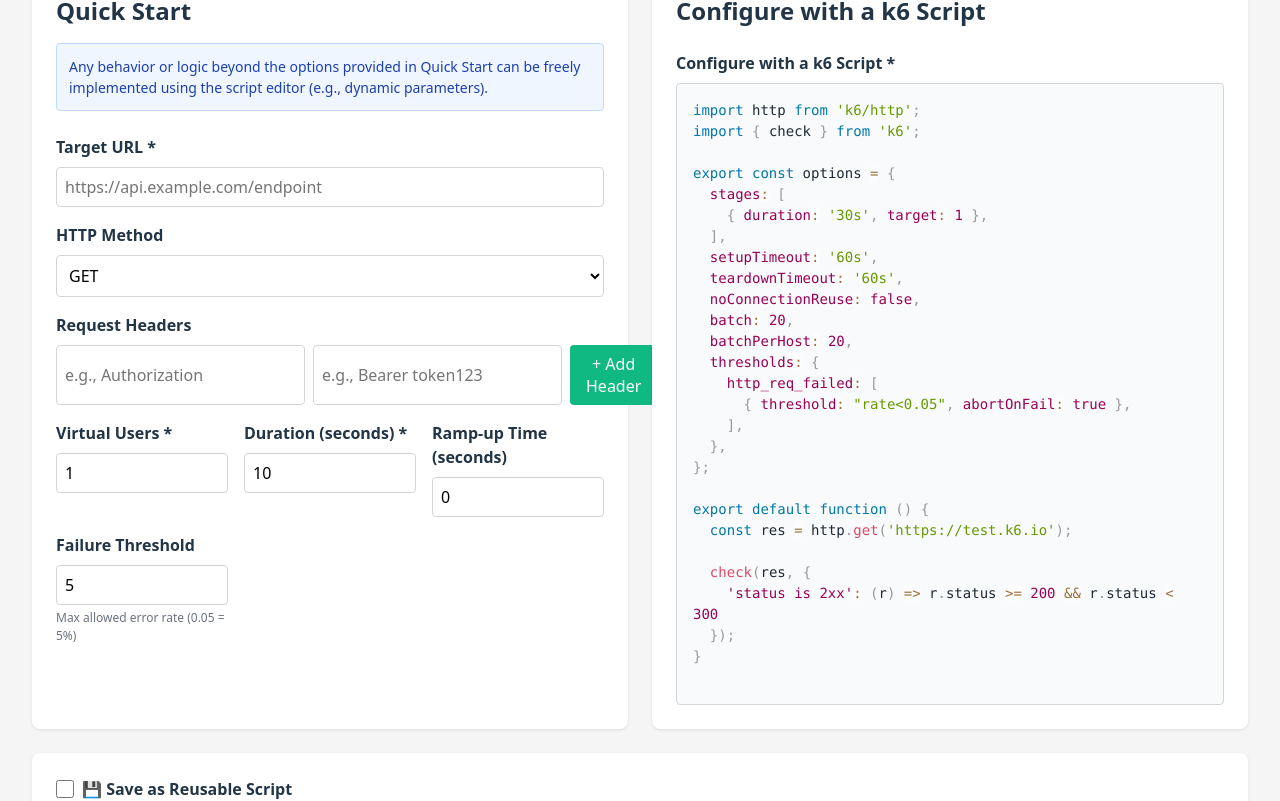
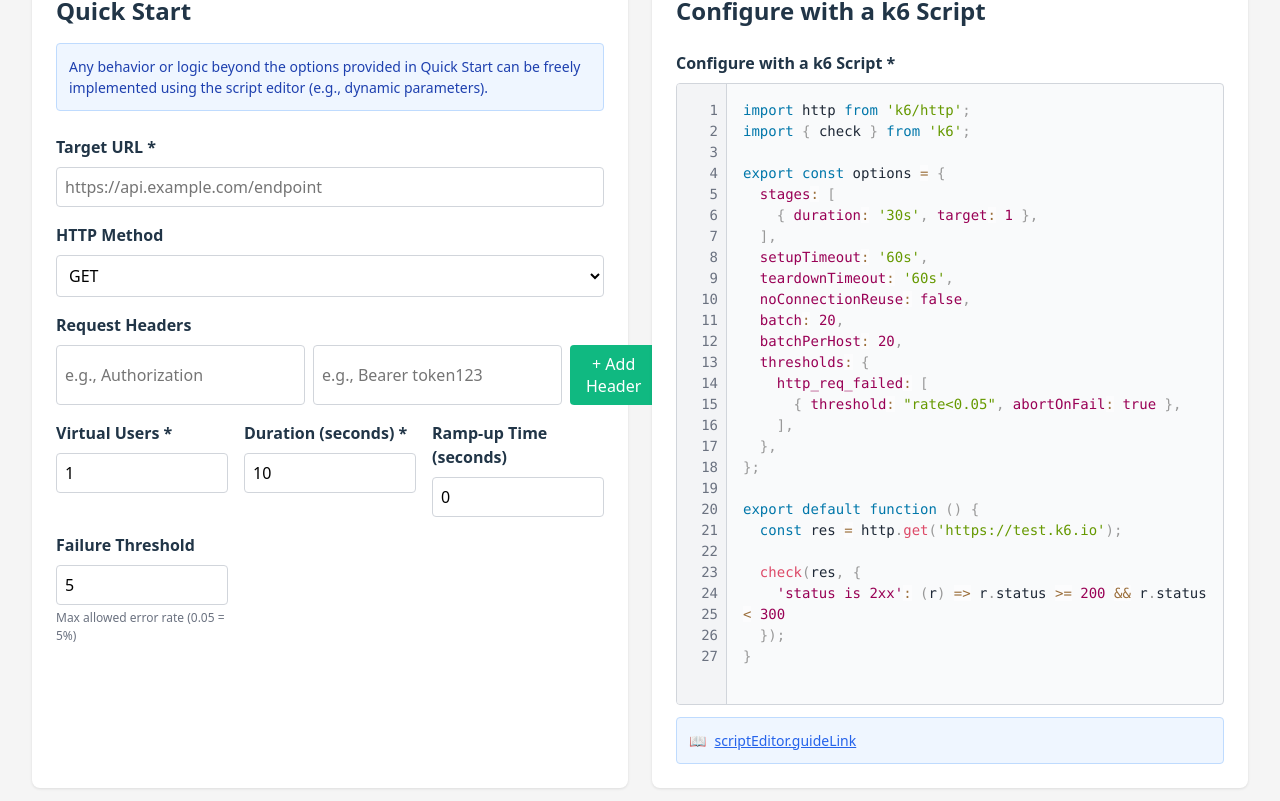
Before and after one commit to k6-web/k6-web, a React (Vite) app in the folder k6-front/: page /new-test in a window 1280 px wide. Shown: the part 359-1160 px from the top of the page. Built offline with nearby package versions, Linux system fonts and the light colour scheme.

Commit message:
Add line numbers and guide link to script editor

```diff
--- a/k6-front/src/components/new-test/ScriptEditor.tsx
+++ b/k6-front/src/components/new-test/ScriptEditor.tsx
@@ -1,4 +1,5 @@
 import {useTranslation} from 'react-i18next';
+import {useRef, useEffect} from 'react';
 import Editor from 'react-simple-code-editor';
 import Prism from 'prismjs';
 import 'prismjs/components/prism-javascript';
@@ -12,6 +13,24 @@ interface ScriptEditorProps {
 
 export const ScriptEditor = ({script, syntaxError, onScriptChange}: ScriptEditorProps) => {
   const {t} = useTranslation();
+  const editorWrapperRef = useRef<HTMLDivElement>(null);
+  const lineNumbersRef = useRef<HTMLDivElement>(null);
+
+  const lineCount = script.split('\n').length;
+
+  useEffect(() => {
+    const editorWrapper = editorWrapperRef.current;
+    const lineNumbers = lineNumbersRef.current;
+
+    if (!editorWrapper || !lineNumbers) return;
+
+    const handleScroll = () => {
+      lineNumbers.scrollTop = editorWrapper.scrollTop;
+    };
+
+    editorWrapper.addEventListener('scroll', handleScroll);
+    return () => editorWrapper.removeEventListener('scroll', handleScroll);
+  }, []);
 
   return (
     <div style={{
@@ -34,8 +53,45 @@ export const ScriptEditor = ({script, syntaxError, onScriptChange}: ScriptEditor
           backgroundColor: '#f9fafb',
           flex: 1,
           minHeight: '600px',
-          overflow: 'auto'
+          overflow: 'hidden',
+          position: 'relative',
+          display: 'flex'
         }}>
+          <style>{`
+            .line-numbers-gutter {
+              background-color: #f3f4f6;
+              border-right: 1px solid #d1d5db;
+              padding: 16px 8px 16px 16px;
+              text-align: right;
+              user-select: none;
+              overflow: hidden;
+              min-width: 50px;
+            }
+            .line-numbers-gutter .line-number {
+              display: block;
+              font-family: Monaco, Consolas, "Courier New", monospace;
+              font-size: 0.875rem;
+              line-height: 1.5;
+              color: #6b7280;
+            }
+            .code-editor-wrapper {
+              flex: 1;
+              overflow: auto;
+            }
+            .code-editor-textarea {
+              outline: none !important;
+            }
+          `}</style>
+
+          {/* Line numbers - separate non-editable area */}
+          <div ref={lineNumbersRef} className="line-numbers-gutter">
+            {Array.from({length: lineCount}, (_, i) => (
+              <div key={i} className="line-number">{i + 1}</div>
+            ))}
+          </div>
+
+          {/* Code editor area */}
+          <div ref={editorWrapperRef} className="code-editor-wrapper">
             <Editor
               value={script}
               onValueChange={onScriptChange}
@@ -52,6 +108,7 @@ export const ScriptEditor = ({script, syntaxError, onScriptChange}: ScriptEditor
               }}
               textareaClassName="code-editor-textarea"
             />
+          </div>
         </div>
 
         {syntaxError && (
@@ -73,6 +130,33 @@ export const ScriptEditor = ({script, syntaxError, onScriptChange}: ScriptEditor
             </div>
           </div>
         )}
+
+        <div style={{
+          marginTop: '0.75rem',
+          padding: '0.75rem',
+          backgroundColor: '#eff6ff',
+          border: '1px solid #bfdbfe',
+          borderRadius: '4px',
+          fontSize: '0.875rem',
+          color: '#1e40af',
+          display: 'flex',
+          alignItems: 'center',
+          gap: '0.5rem'
+        }}>
+          <span style={{flexShrink: 0}}>📖</span>
+          <a
+            href="https://grafana.com/docs/k6/latest/using-k6/"
+            target="_blank"
+            rel="noopener noreferrer"
+            style={{
+              color: '#2563eb',
+              textDecoration: 'underline',
+              fontWeight: '500'
+            }}
+          >
+            {t('scriptEditor.guideLink')}
+          </a>
+        </div>
       </div>
     </div>
   );
```
Lines whose indentation alone changed are shown as unchanged.
